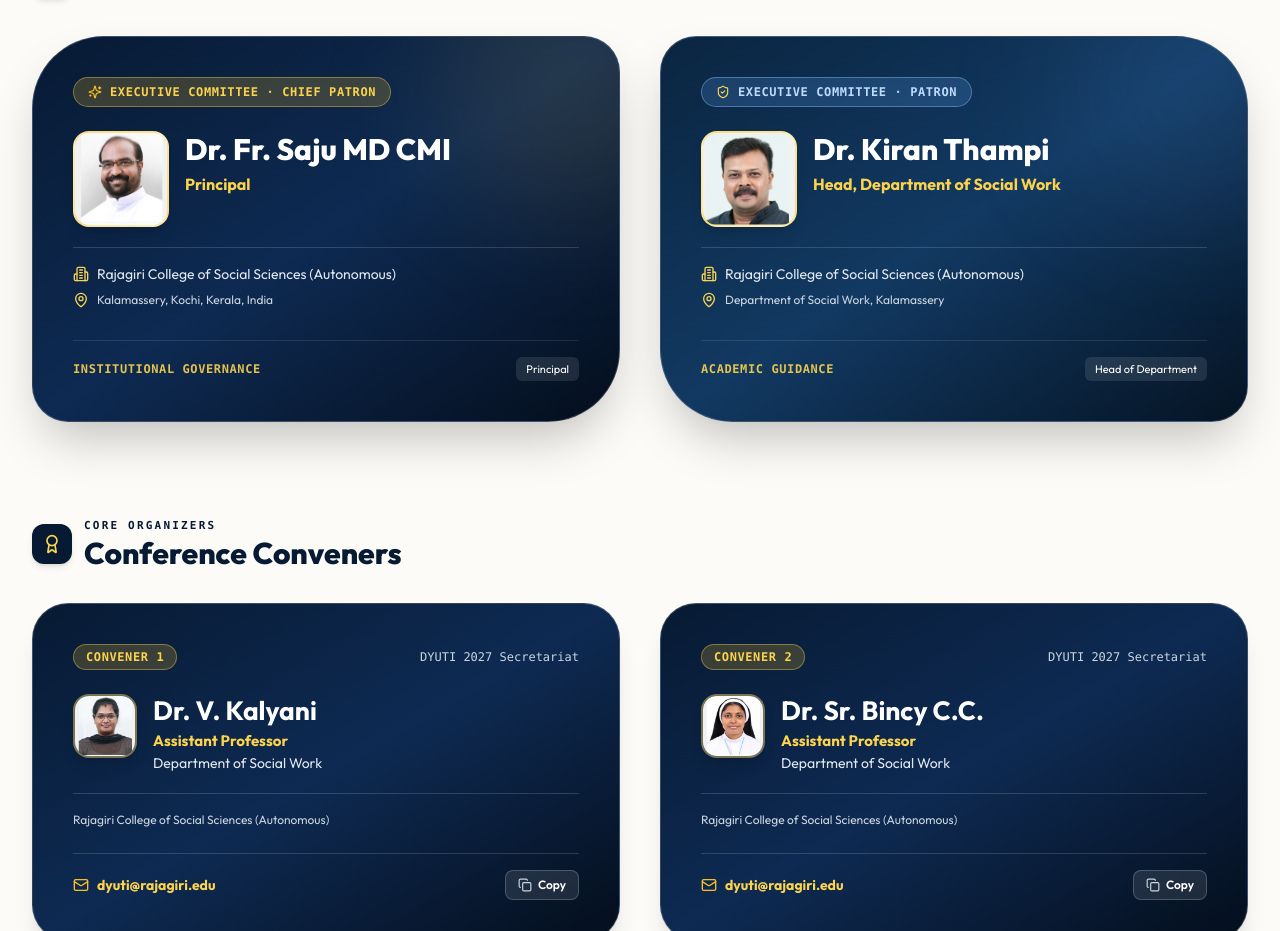
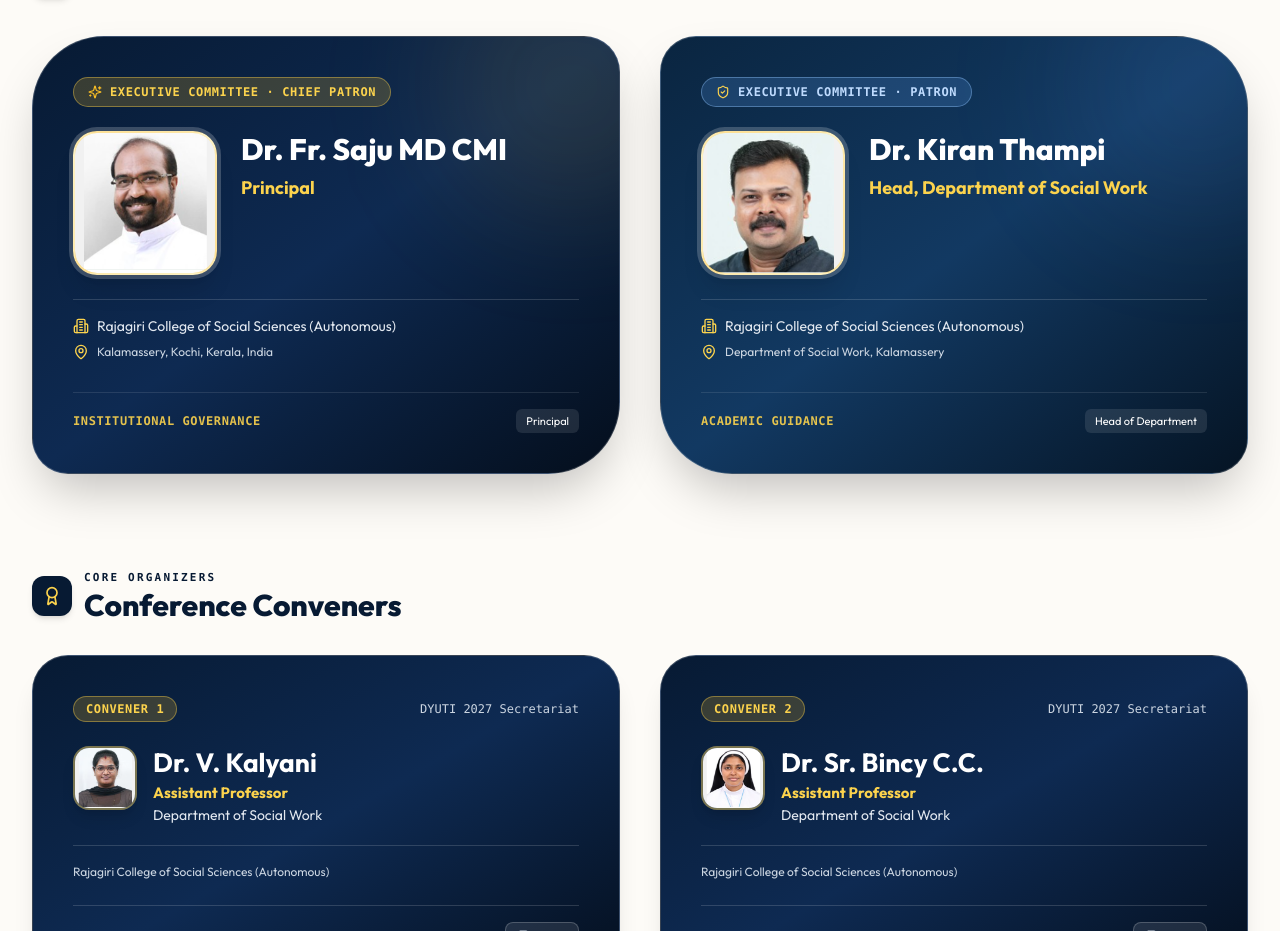
Before and after one commit to Rlabzteam/Dyuti27, a React (Vite) app: page /team in a window 1280 px wide. Shown: the part 825-1756 px from the top of the page. Built offline with nearby package versions, Linux system fonts and the light colour scheme.

Commit message:
feat: create OurTeam page with filtering, search functionality, and committee member cards

```diff
--- a/src/pages/OurTeam.tsx
+++ b/src/pages/OurTeam.tsx
@@ -185,8 +185,8 @@
                       <span>Executive Committee &middot; Chief Patron</span>
                     </div>
 
-                    <div className="flex items-start gap-4 mb-5">
-                      <div className="w-20 h-20 sm:w-24 sm:h-24 rounded-2xl bg-gradient-to-tr from-amber-400 to-amber-200 text-[#071A33] flex items-center justify-center font-heading font-black text-2xl shadow-lg shrink-0 border-2 border-white/40 overflow-hidden">
+                    <div className="flex flex-col sm:flex-row items-center sm:items-start gap-5 sm:gap-6 mb-6 text-center sm:text-left">
+                      <div className="w-28 h-28 sm:w-32 sm:h-32 lg:w-36 lg:h-36 rounded-2xl sm:rounded-3xl bg-gradient-to-tr from-amber-400 to-amber-200 text-[#071A33] flex items-center justify-center font-heading font-black text-3xl shadow-xl shrink-0 border-2 border-white/50 overflow-hidden ring-4 ring-white/20">
                         {committee.executiveCommittee.chiefPatron.imageUrl ? (
                           <img
                             src={committee.executiveCommittee.chiefPatron.imageUrl}
@@ -197,11 +197,11 @@
                           <span>SM</span>
                         )}
                       </div>
-                      <div>
+                      <div className="flex-1">
                         <h3 className="font-heading text-2xl sm:text-[1.85rem] font-black text-white m-0 leading-tight">
                           {committee.executiveCommittee.chiefPatron.name}
                         </h3>
-                        <p className="text-amber-300 font-sans font-bold text-sm sm:text-base mt-1">
+                        <p className="text-amber-300 font-sans font-bold text-base sm:text-lg mt-1.5">
                           {committee.executiveCommittee.chiefPatron.designation}
                         </p>
                       </div>
@@ -243,8 +243,8 @@
                       <span>Executive Committee &middot; Patron</span>
                     </div>
 
-                    <div className="flex items-start gap-4 mb-5">
-                      <div className="w-20 h-20 sm:w-24 sm:h-24 rounded-2xl bg-gradient-to-tr from-amber-400 to-amber-200 text-[#071A33] flex items-center justify-center font-heading font-black text-2xl shadow-lg shrink-0 border-2 border-white/40 overflow-hidden">
+                    <div className="flex flex-col sm:flex-row items-center sm:items-start gap-5 sm:gap-6 mb-6 text-center sm:text-left">
+                      <div className="w-28 h-28 sm:w-32 sm:h-32 lg:w-36 lg:h-36 rounded-2xl sm:rounded-3xl bg-gradient-to-tr from-amber-400 to-amber-200 text-[#071A33] flex items-center justify-center font-heading font-black text-3xl shadow-xl shrink-0 border-2 border-white/50 overflow-hidden ring-4 ring-white/20">
                         {committee.executiveCommittee.patron.imageUrl ? (
                           <img
                             src={committee.executiveCommittee.patron.imageUrl}
@@ -255,11 +255,11 @@
                           <span>KT</span>
                         )}
                       </div>
-                      <div>
+                      <div className="flex-1">
                         <h3 className="font-heading text-2xl sm:text-[1.85rem] font-black text-white m-0 leading-tight">
                           {committee.executiveCommittee.patron.name}
                         </h3>
-                        <p className="text-amber-300 font-sans font-bold text-sm sm:text-base mt-1">
+                        <p className="text-amber-300 font-sans font-bold text-base sm:text-lg mt-1.5">
                           {committee.executiveCommittee.patron.designation}
                         </p>
                       </div>
```
